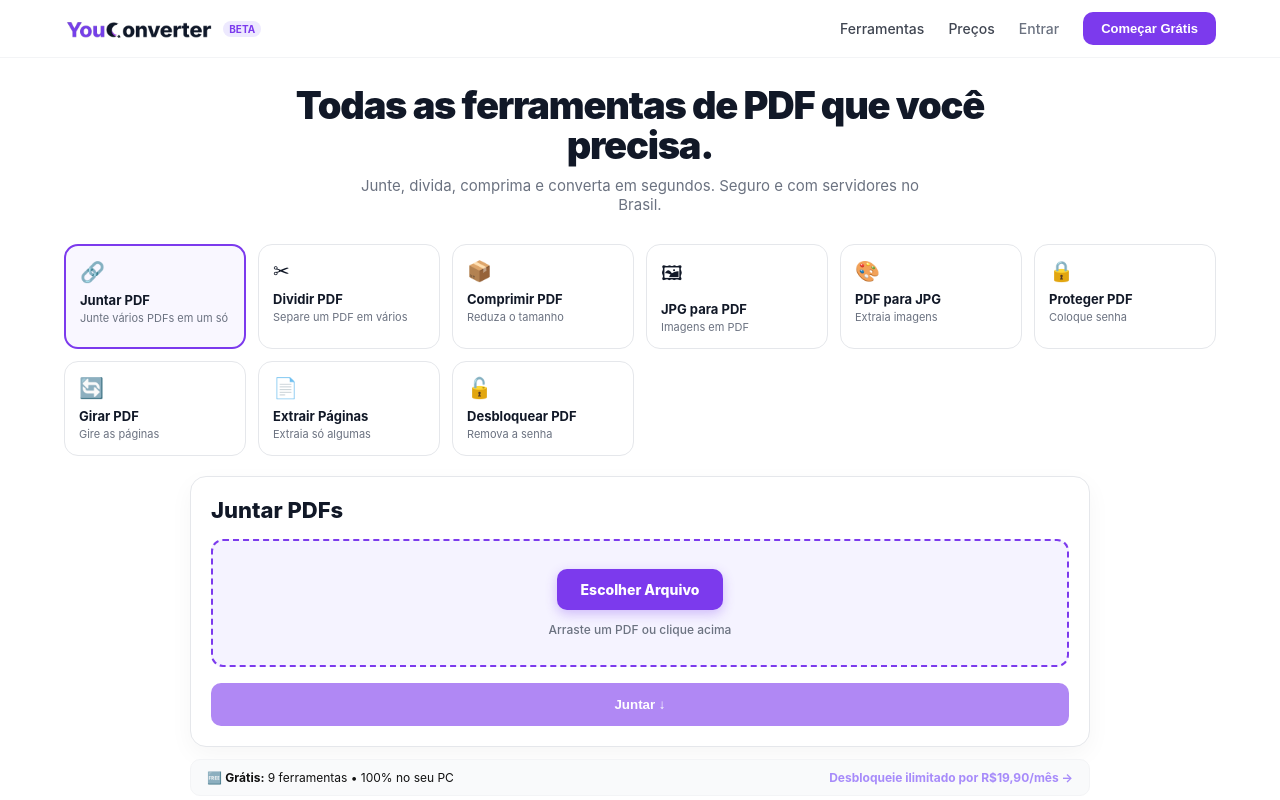
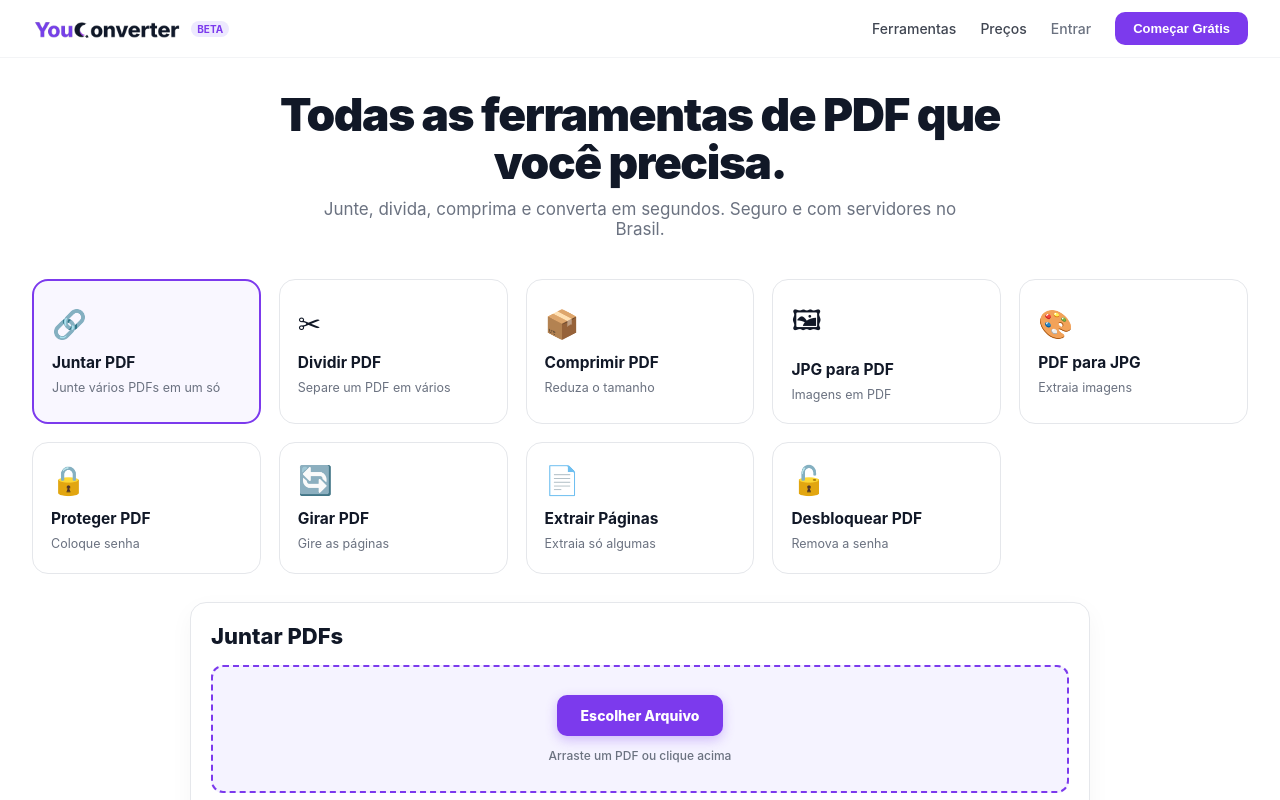
Before and after one commit to leofonsecadasilveira-boop/youconverter, a React (Vite) app in the folder frontend/: page / in a window 1280 px wide. Shown: the top 800 px of the page. Built offline with nearby package versions, Linux system fonts and the light colour scheme.

Commit message:
feat: desktop cards maiores 30% e max-width 1400px

```diff
--- a/frontend/src/App.jsx
+++ b/frontend/src/App.jsx
@@ -52,7 +52,7 @@ export default function App() {
   return (
     <div style={{minHeight:'100vh', background: isDark? '#0f0f0f' : '#ffffff', fontFamily:'Inter, system-ui, sans-serif', color: isDark? '#f3f4f6' : '#111827', display:'flex', flexDirection:'column', transition:'background.2s, color.2s'}}>
       <header style={{borderBottom: isDark? '1px solid #27272a' : '1px solid #f3f4f6', background: isDark? 'rgba(26,26,26,0.9)' : 'rgba(255,255,255,0.9)', backdropFilter:'blur(12px)', position:'sticky', top:0, zIndex:20}}>
-        <div style={{maxWidth:'1200px', margin:'0 auto', padding:'12px 24px', display:'flex', justifyContent:'space-between', alignItems:'center'}}>
+        <div style={{maxWidth:'1400px', margin:'0 auto', padding:'12px 32px', display:'flex', justifyContent:'space-between', alignItems:'center'}}>
           <Logo isDark={isDark} onToggle={() => setIsDark(!isDark)} />
           <nav style={{display:'flex', alignItems:'center', gap:'24px', fontSize:'14px', fontWeight:'500'}}>
             <span style={{cursor:'pointer', opacity:0.8}}>Ferramentas</span>
@@ -63,17 +63,17 @@ export default function App() {
         </div>
       </header>
 
-      <div style={{flex:1, display:'flex', flexDirection:'column', maxWidth:'1200px', margin:'0 auto', width:'100%', padding:'0 24px'}}>
-        <div style={{textAlign:'center', paddingTop:'28px', paddingBottom:'12px'}}>
-          <h1 style={{fontSize:'clamp(28px, 4vw, 38px)', fontWeight:'900', letterSpacing:'-1.2px', lineHeight:'1.05', maxWidth:'700px', margin:'0 auto'}}>
+      <div style={{flex:1, display:'flex', flexDirection:'column', maxWidth:'1400px', margin:'0 auto', width:'100%', padding:'0 32px'}}>
+        <div style={{textAlign:'center', paddingTop:'32px', paddingBottom:'16px'}}>
+          <h1 style={{fontSize:'clamp(32px, 4vw, 46px)', fontWeight:'900', letterSpacing:'-1.4px', lineHeight:'1.05', maxWidth:'800px', margin:'0 auto'}}>
             Todas as ferramentas de PDF que você precisa.
           </h1>
-          <p style={{color: isDark? '#a1a1aa' : '#6b7280', fontSize:'15px', marginTop:'10px', maxWidth:'600px', margin:'10px auto 0'}}>
+          <p style={{color: isDark? '#a1a1aa' : '#6b7280', fontSize:'17px', marginTop:'12px', maxWidth:'650px', margin:'12px auto 0'}}>
             Junte, divida, comprima e converta em segundos. Seguro e com servidores no Brasil.
           </p>
         </div>
 
-        <div style={{display:'grid', gridTemplateColumns:'repeat(auto-fit, minmax(160px, 1fr))', gap:'12px', marginTop:'18px'}}>
+        <div style={{display:'grid', gridTemplateColumns:'repeat(auto-fit, minmax(210px, 1fr))', gap:'18px', marginTop:'24px'}}>
           {TOOLS.map(t => (
             <div
               key={t.id}
@@ -82,22 +82,26 @@ export default function App() {
               style={{
                 border: activeTool===t.id? '2px solid #7c3aed' : (isDark? '1px solid #27272a' : '1px solid #e5e7eb'),
                 background: activeTool===t.id? (isDark? '#2a1f3d' : '#f9f7ff') : (isDark? '#1f1f1f' : 'white'),
-                borderRadius:'14px',
-                padding:'14px',
+                borderRadius:'16px',
+                padding:'20px 18px',
                 cursor: 'pointer',
                 transition:'all.18s ease',
                 textAlign:'left',
-                color: isDark? 'white' : '#111827'
+                color: isDark? 'white' : '#111827',
+                minHeight:'108px',
+                display:'flex',
+                flexDirection:'column',
+                justifyContent:'center'
               }}
             >
-              <div style={{fontSize:'20px'}}>{t.icon}</div>
-              <div style={{fontWeight:'700', marginTop:'8px', fontSize:'13px'}}>{t.name}</div>
-              <div style={{fontSize:'11px', color: isDark? '#a1a1aa' : '#6b7280', marginTop:'3px', lineHeight:'1.3'}}>{t.desc}</div>
+              <div style={{fontSize:'28px'}}>{t.icon}</div>
+              <div style={{fontWeight:'700', marginTop:'12px', fontSize:'15.5px', lineHeight:'1.3'}}>{t.name}</div>
+              <div style={{fontSize:'12.5px', color: isDark? '#a1a1aa' : '#6b7280', marginTop:'6px', lineHeight:'1.4'}}>{t.desc}</div>
             </div>
           ))}
         </div>
 
-        <div style={{maxWidth:'900px', width:'100%', margin:'20px auto 0'}}>
+        <div style={{maxWidth:'900px', width:'100%', margin:'28px auto 0'}}>
           <div style={{background: isDark? '#1f1f1f' : 'white', border: isDark? '1px solid #27272a' : '1px solid #e5e7eb', borderRadius:'16px', padding:'20px', boxShadow: isDark? '0 8px 24px rgba(0,0,0,0.3)' : '0 8px 24px rgba(0,0,0,0.04)'}}>
             {renderTool()}
           </div>
@@ -117,6 +121,11 @@ export default function App() {
        .tool-card:hover { transform: translateY(-2px); box-shadow: 0 6px 18px rgba(124,58,237,0.12); }
         @media (max-width: 768px) {
          .hide-mobile { display: none!important; }
+         div[style*="max-width: 1400px"] { padding-left: 24px !important; padding-right: 24px !important; }
+        }
+        /* Garante que no desktop os cards não fiquem pequenos */
+        @media (min-width: 1024px) {
+          div[style*="minmax(210px"] { gap: 18px !important; }
         }
       `}</style>
     </div>
```
